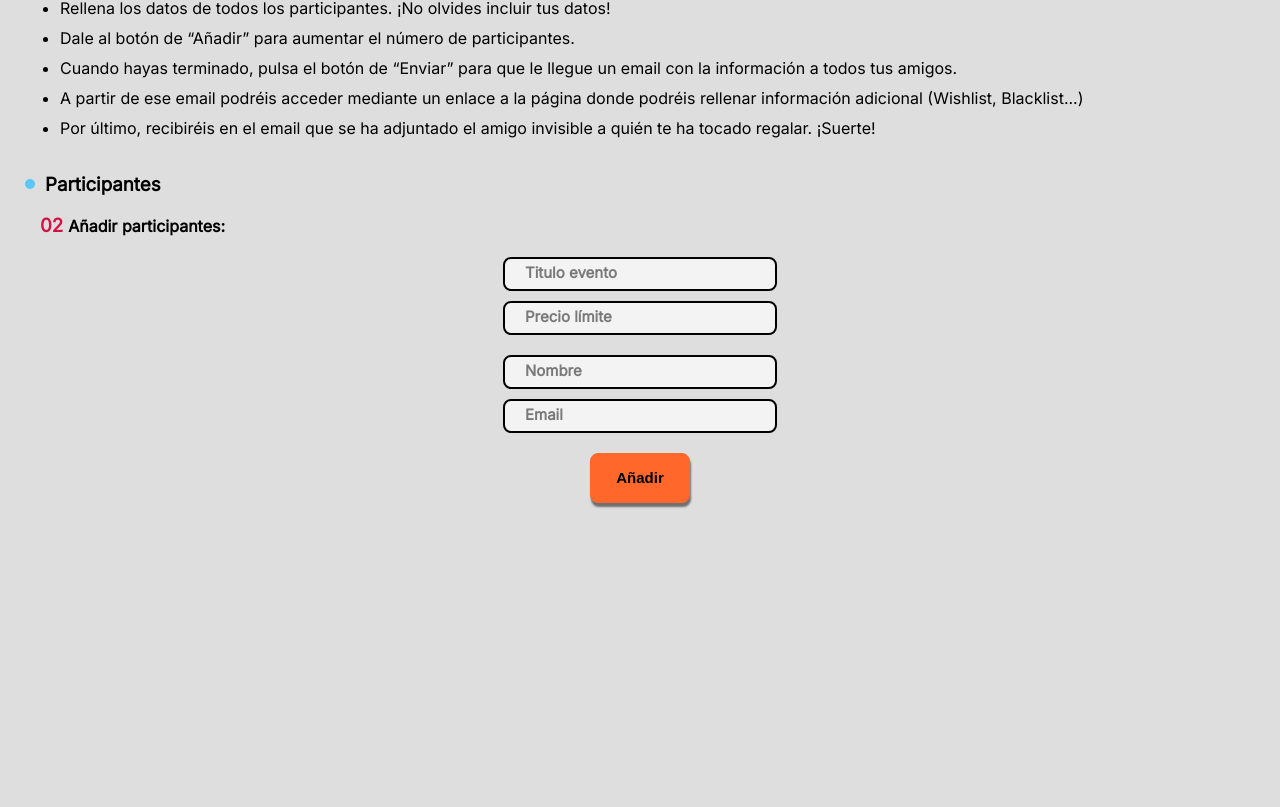
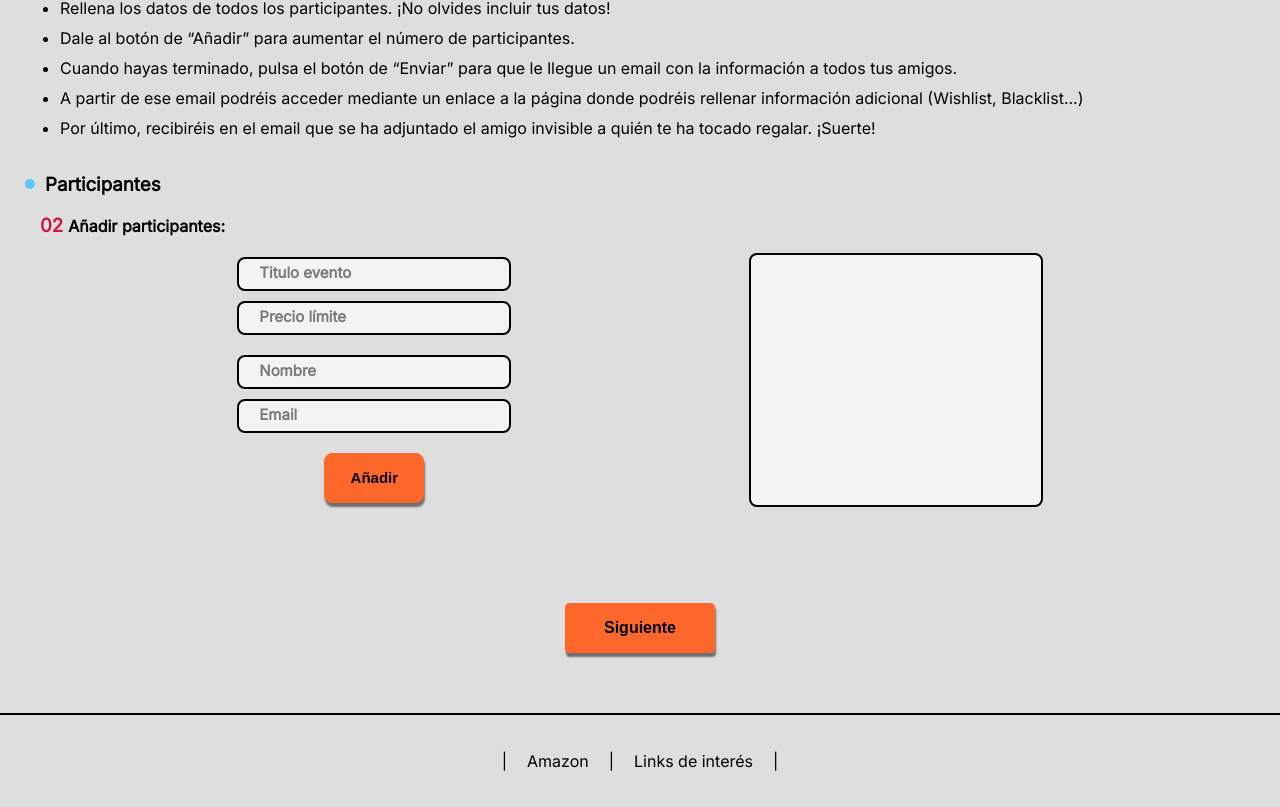
Before and after one commit to jesusvillalon/Appmigo, an Angular app in the folder Appmigo-Front/: page /main-page in a window 1280 px wide. Shown: the part 225-1032 px from the top of the page. Before the commit the page ends 820 px from the top, so only its background shows below. Built offline with nearby package versions, Linux system fonts and the light colour scheme.

Commit message:
main-page updates

```diff
--- a/Appmigo-Front/src/app/components/participants/participants.component.css
+++ b/Appmigo-Front/src/app/components/participants/participants.component.css
@@ -1,3 +1,10 @@
+.participants-container{
+  @media(min-width: 1024px){
+    display: flex;
+justify-content: space-evenly;
+
+  }
+}
 .participants-title-container{
   display: flex;
   align-items: center;
@@ -35,7 +42,7 @@ margin-top: 20px;
   height: 30px;
   border-radius: 8px;
   border: 2px solid black;
-  background: #F3F3F3;
+  background-color: #F3F3F3;
   padding: 0 0 0 20px;
 }
 ::placeholder{
@@ -60,3 +67,40 @@ margin-top: 20px;
   font-size: 15px;
   font-weight: 600;
 }
+.participantsAdded-main-container{
+  display: flex;
+  justify-content: center;
+  align-items: center;
+  flex-direction: column;
+}
+.participantsAdded-container{
+  width: 290px;
+  height: 250px;
+  border-radius: 8px;
+  border: 2px solid black;
+  background-color: #F3F3F3;
+  margin: 50px 0 0px 0;
+  @media(min-width: 1024px){
+    margin: -20px 0 0 0;
+  }
+}
+
+.nextButton-container{
+  display: flex;
+  justify-content: center;
+}
+.nextButton{
+  width: 150px;
+  height: 50px;
+  border-radius: 4px;
+  border: 1px solid #FF672B;
+  background-color: #FF672B;
+  margin-top: 20px;
+  box-shadow: 1px 4px 2px rgb(0, 0, 0, 0.5);
+  margin-bottom: 20px;
+  font-size: 16px;
+  font-weight: 600;
+  @media(min-width: 1024px){
+    margin-top: 80px;
+  }
+}
--- a/Appmigo-Front/src/app/components/participants/participants.component.html
+++ b/Appmigo-Front/src/app/components/participants/participants.component.html
@@ -1,13 +1,14 @@
-<div class="participants-container">
+<div class="participants-main-container">
   <div class="participants-title-container">
     <div class="participants-circle-container"></div>
     <h3>Participantes</h3>
   </div>
+  <div class="second-step-title">
+    <h3 class="title-number">02</h3>
+    <h4>Añadir participantes:</h4>
+  </div>
+  <div class="participants-container">
   <div class="second-step-container">
-    <div class="second-step-title">
-      <h3 class="title-number">02</h3>
-      <h4>Añadir participantes:</h4>
-    </div>
     <div class="participants-inputs-container">
       <div class="title-price-inputs-container">
         <input class="input-item" type="text" placeholder="Titulo evento">
@@ -23,4 +24,14 @@
       </div>
     </div>
   </div>
+
+  <div class="participantsAdded-main-container">
+    <div class="participantsAdded-container">
+
+    </div>
+  </div>
 </div>
+  <div class="nextButton-container">
+    <button class="nextButton">Siguiente</button>
+  </div>
+</div>
--- a/Appmigo-Front/src/app/pages/main-page/main-page.component.html
+++ b/Appmigo-Front/src/app/pages/main-page/main-page.component.html
@@ -1,5 +1,6 @@
-<app-header></app-header>
+<app-header/>
 <main>
   <app-instructions/>
   <app-participants/>
 </main>
+<app-footer/>
--- a/Appmigo-Front/src/app/shared/footer/footer.component.css
+++ b/Appmigo-Front/src/app/shared/footer/footer.component.css
@@ -0,0 +1,18 @@
+.footer-container{
+  text-align: center;
+  margin-top: 20px;
+  padding: 20px 0;
+}
+.footer-data-container{
+  display: flex;
+  justify-content: center;
+  align-items: center;
+  flex-direction: row;
+  gap: 20px;
+}
+.line-container{
+  margin-bottom: 20px;
+  width: 100%;
+  height: 2px;
+  background-color: black;
+}
--- a/Appmigo-Front/src/app/shared/footer/footer.component.html
+++ b/Appmigo-Front/src/app/shared/footer/footer.component.html
@@ -1 +1,10 @@
-<p>footer works!</p>
+<footer class="footer-container">
+  <div class="line-container"></div>
+  <div class="footer-data-container">
+    <p> | </p>
+    <p> Amazon </p>
+    <p> | </p>
+    <p> Links de interés </p>
+    <p> | </p>
+  </div>
+</footer>
```
Also changed, not shown: 1 other file (tests, documents, lock files or other folders).
